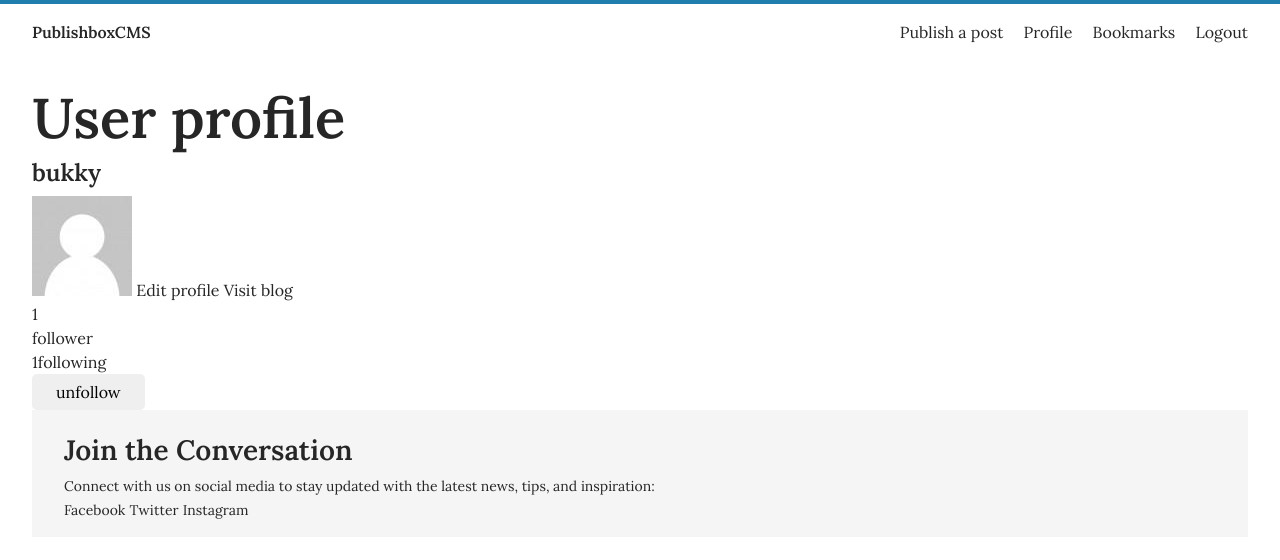
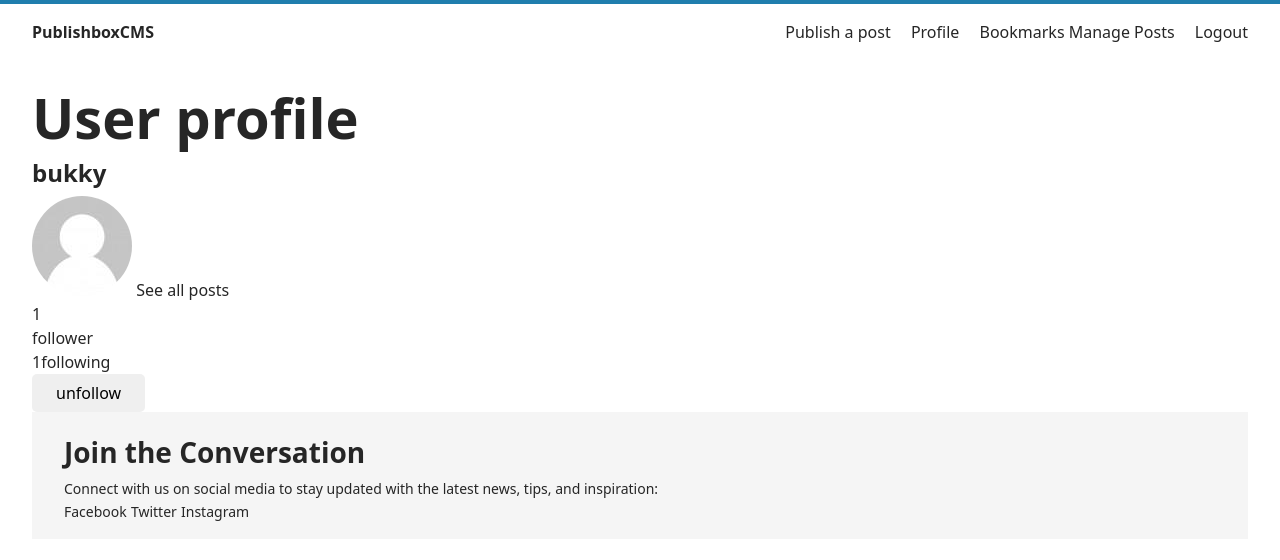
Before and after one commit to Chimereya/djangoCMS, a Django app: a page that uses templates/base.html in a window 1280 px wide. Shown: the top 560 px of the page. Run offline with Django 5.2, Linux system fonts and the light colour scheme; a user stored in the database is signed in; data comes from the database, SQL or seed files in the repository; both versions use the stored data as it was after the commit; parts of the project's set-up code (start-up, migrations or seed data) failed here and were passed over; some libraries are stand-ins or nearby versions.

Commit message:
added default profile pic and user post list

```diff
--- a/main/templates/main/detail.html
+++ b/main/templates/main/detail.html
@@ -20,7 +20,7 @@
 
     <div style="padding: 12px">
       <small>10 mins read</small>
-      <p><small>by <a href="{% url 'user:profile' request.user %}" class="link">{{ post.author }}</a> {{ post.date_created }}</small></p>
+      <p><small>by <a href="{% url 'user:profile' post.author %}" class="link">{{ post.author }}</a> {{ post.date_created }}</small></p>
       <b>total words: {{post.content|wordcount}}</b>
     </div>
 
--- a/main/templates/main/home.html
+++ b/main/templates/main/home.html
@@ -1,6 +1,7 @@
 {% extends 'base.html' %}
 
 {% block main %}
+
 
 <section class="banner container">
     <div>
@@ -25,10 +26,7 @@
         <h3>Responsive Design</h3>
         <p>Your blog will look stunning on any device, ensuring that your content reaches your audience wherever they are.</p>
     </div>
-    <div class="feature">
-        <h3>Powerful Features</h3>
-        <p>From customizable themes to SEO tools, Blogify equips you with everything you need to make your blog stand out.</p>
-    </div>
+
     <div class="feature">
         <h3>Community Support</h3>
         <p>Join a vibrant community of bloggers, exchange ideas, and receive feedback to help you grow your audience.</p>
--- a/main/templates/main/replies.html
+++ b/main/templates/main/replies.html
@@ -1,9 +1,10 @@
-<!-- replies.html -->
+
 {% for reply in comments %}
     <div style="border-left: 2px solid lightgrey; padding-left: 10px; margin-bottom: 10px;">
         <p><small>{{ reply.author }}</small> {{ reply.text }}</p>
         <button class="reply-toggle">Reply</button>
         <div class="reply-form" style="display: none;">
+           <!-- reply to replies form -->
             <form method="post" action="{% url 'blog:detail' slug=reply.post.slug %}">
                 {% csrf_token %}
                 <input type="hidden" name="parent_comment_id" value="{{ reply.id }}">
--- a/main/urls.py
+++ b/main/urls.py
@@ -6,12 +6,12 @@ app_name = 'main'
 urlpatterns = [
     path('', views.HomeView.as_view(), name='home'),
     path('create/', views.CreatepostView.as_view(), name='create'),
-    path('posts/<str:username>/', views.PostView.as_view(), name='user_post_list'),
+    path('<str:username>/manage_posts/', views.PostView.as_view(), name='user_post_list'),
     path('posts/', views.PostListView.as_view(), name='posts'),
     path('<slug:slug>/', views.PostDetailView.as_view(), name='detail'),
     path('edit/<int:pk>/', views.EditView.as_view(), name='edit'),
     path('delete/<int:pk>/', views.Delete.as_view(), name='delete'),
-    path('<str:username>/blog/', views.user_blog_page, name='user_page'),
+    path('<str:username>/posts/', views.user_posts, name='user_posts'),
     path('post/<slug:slug>/like/', views.like_post, name='like_post'),
     path('post/<slug:slug>/favourite/', views.favourite_post, name='favourite_post'),
     path('post/favourites/', views.favourite_post_list, name='favourite_post_list'),
--- a/static/css/base.css
+++ b/static/css/base.css
@@ -10,10 +10,8 @@ rgba(0, 0, 0, 0.1) 0px 0px 1px 0px;
 --text-color:#262626;
 
   /*fontfamily*/
-  --ff-1:'Lora', serif;
-
-	 --ff-2:cursive;
-
+  /* --ff-1:'Lora', serif; */
+  --ff-1:system-ui;
 
    /* font size */
 }
@@ -490,9 +488,9 @@ nav{
 }
 
 .features {
-  display: grid;
-  grid-template-columns: repeat(auto-fit, 300px);
-  gap: 25px;
+  display:grid;
+  grid-template-columns: repeat(auto-fit, 400px);
+  gap:14px;
 }
 
 .feature{
--- a/templates/base.html
+++ b/templates/base.html
@@ -30,7 +30,10 @@ crossorigin="anonymous"
           {% if user.is_authenticated %}
      {% if request.user == user %}
 <li><a href="{% url 'user:profile' request.user %}">Profile</a></li>
+
 <li><a href="{% url 'blog:favourite_post_list' %}">Bookmarks</a></li>
+<a href="{% url 'blog:user_post_list' request.user %}">Manage Posts</a>
+
 <li><a href="{% url 'user:logout' %}">Logout</a></li>
    {% endif %}
 {% else %}
--- a/user/templates/user/profile.html
+++ b/user/templates/user/profile.html
@@ -1,84 +1,81 @@
-{% extends 'base.html' %}
-{% block main %}
+{% extends 'base.html' %} {% block main %}
 <main class="container">
   <h1>User profile</h1>
 
   <h3>{{user_profile.user.username}}</h3>
 
- <img src="{{user_profile.profile_pic.url}}" height="100" width="100"/>
+  <img
+    style="border-radius: 999px; object-fit: cover"
+    src="{{user_profile.profile_pic.url}}"
+    height="100"
+    width="100"
+  />
 
-{{user_profile.email}}
-
-{% if user_profile.bio %}
+  {{user_profile.email}} {% if user_profile.bio %}
   <p>{{user_profile.bio}}</p>
   {% endif %}
-
-
-
-  {% if request.user == user %}
-                    <a href="{% url 'user:edit_profile' request.user %}">Edit profile</a>
-                    {% endif %}
-
-                          <a href="{% url 'blog:user_page' request.user.username %}">Visit blog</a>
-
+  <a href="{% url 'blog:user_posts' user_profile.user.username %}">See all posts</a>
     {% if user_followers == 0 or 1 %}
-<p id="follower-count">{{user_followers}}</p> follower
-{% else %}
-<p id="follower-count">{{user_followers}}</p> followers
-{% endif %}
+  <p id="follower-count">{{user_followers}}</p>
+  follower {% else %}
+  <p id="follower-count">{{user_followers}}</p>
+  followers {% endif %}
   <p id="following-count">{{user_following}}following</p>
 
   <form id="follow-form" action="{% url 'user:follow' %}" method="POST">
     {% csrf_token %}
-  <input type="hidden" value="{{ user.username }}" name="follower"/>
-  <input type="hidden" value="{{ user_object.username }}" name="user"/>
+    <input type="hidden" value="{{ user.username }}" name="follower" />
+    <input type="hidden" value="{{ user_object.username }}" name="user" />
     {% if user_object.username == user.username %}
     <a href="{% url 'user:edit_profile' request.user %}">Edit profile</a>
     {% else %}
-      <button class="button" id="follow-button" type="submit">{{ button_text }}</button>
+    <button class="button" id="follow-button" type="submit">
+      {{ button_text }}
+    </button>
     {% endif %}
   </form>
 
-
-
-
   <script src="https://code.jquery.com/jquery-3.6.0.min.js"></script>
   <script>
-  $(document).ready(function() {
-      $('form#follow-form').on('submit', function(event) {
+    $(document).ready(function () {
+      $("form#follow-form").on("submit", function (event) {
         event.preventDefault(); // Prevent the default form submission
 
         var formData = $(this).serialize(); // Serialize form data
-          var followButton = $('#follow-button');
+        var followButton = $("#follow-button");
         $.ajax({
-              url: $(this).attr('action'), // Form action URL
-              type: 'POST',
+          url: $(this).attr("action"), // Form action URL
+          type: "POST",
           data: formData,
-              success: function(response) {
-                  if (response.status === 'success') {
+          success: function (response) {
+            if (response.status === "success") {
               // Update UI based on the action
-                      if (response.action === 'followed') {
-                          followButton.text('Unfollow');
+              if (response.action === "followed") {
+                followButton.text("Unfollow");
                 // Increment the follower count
-                          $('#follower-count').text(parseInt($('#follower-count').text()) + 1);
+                $("#follower-count").text(
+                  parseInt($("#follower-count").text()) + 1
+                );
               } else {
-                          followButton.text('Follow');
+                followButton.text("Follow");
                 // Decrement the follower count
-                          $('#follower-count').text(parseInt($('#follower-count').text()) - 1);
+                $("#follower-count").text(
+                  parseInt($("#follower-count").text()) - 1
+                );
               }
               // Update the following count
-                      $('#following-count').text(response.following_count);
+              $("#following-count").text(response.following_count);
             } else {
-                      alert('Error: ' + response.message);
+              alert("Error: " + response.message);
             }
           },
-              error: function(xhr, status, error) {
+          error: function (xhr, status, error) {
             console.error(xhr.responseText);
-              }
+          },
         });
       });
     });
   </script>
 
-
   {% endblock %}
+</main>
```
Also changed, not shown: main/templates/main/user_page.html (+27 -12 lines), main/views.py (+4 -9 lines), db.sqlite3, main/templates/main/manage_posts.html (renamed from main/templates/main/posts.html), static/default_profilepic/default.jpg (added). Lines whose indentation alone changed are shown as unchanged.
